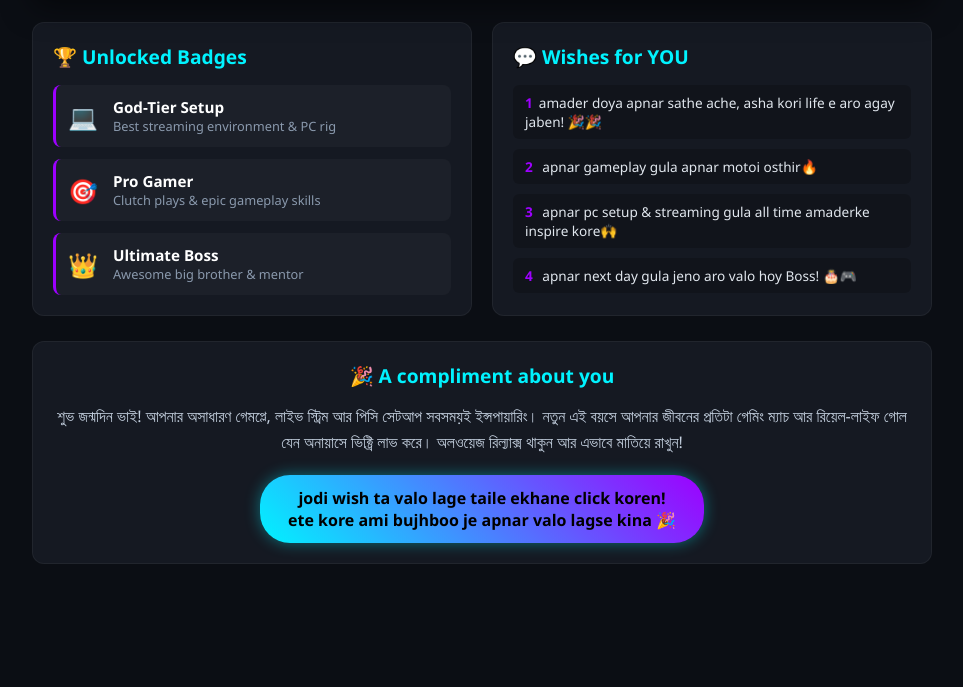
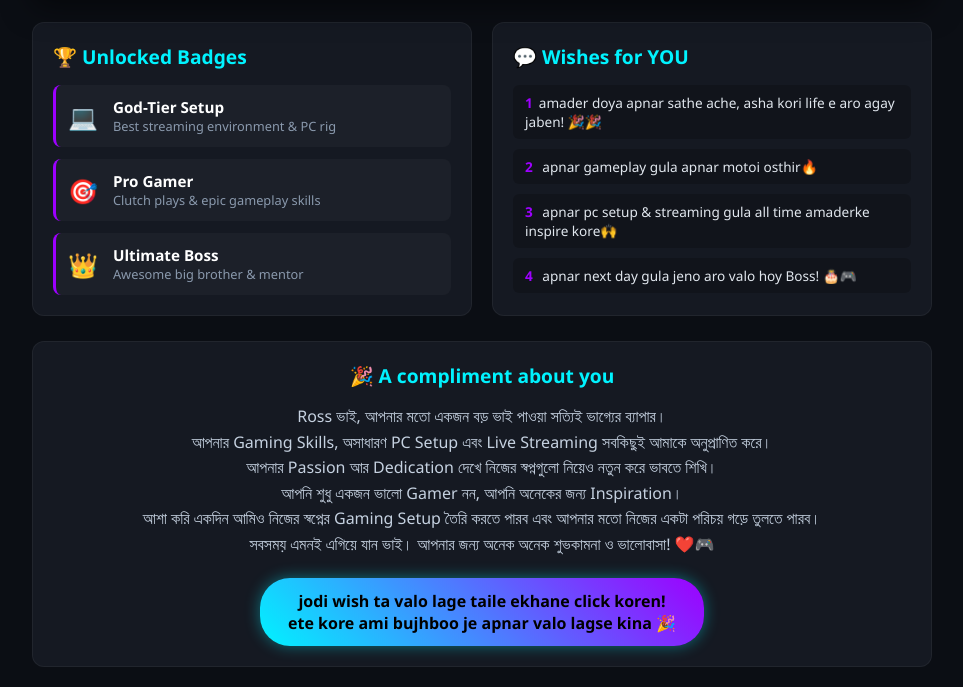
Before and after one commit to gamer-ahnaf/Ross-Mahbub, a plain HTML site: page index.html in a window 1280 px wide. Shown: the part 213-900 px from the top of the page, without its empty margins (158-1121 px from the left). Before the commit the page ends 800 px from the top, so only its background shows below. Drawn offline with Linux system fonts and the light colour scheme.

Commit message:
Update birthday wish message in index.html

```diff
--- a/index.html
+++ b/index.html
@@ -73,7 +73,12 @@
     <footer class="card special-wish">
       <h2 class="card-title" style="justify-content: center;">🎉 A compliment about you</h2>
       <p class="wish-text">
-        শুভ জন্মদিন ভাই! আপনার অসাধারণ গেমপ্লে, লাইভ স্ট্রিম আর পিসি সেটআপ সবসময়ই ইন্সপায়ারিং। নতুন এই বয়সে আপনার জীবনের প্রতিটা গেমিং ম্যাচ আর রিয়েল-লাইফ গোল যেন অনায়াসে ভিক্ট্রি লাভ করে। অলওয়েজ রিল্যাক্স থাকুন আর এভাবে মাতিয়ে রাখুন!
+        Ross ভাই, আপনার মতো একজন বড় ভাই পাওয়া সত্যিই ভাগ্যের ব্যাপার।<br>
+        আপনার Gaming Skills, অসাধারণ PC Setup এবং Live Streaming সবকিছুই আমাকে অনুপ্রাণিত করে।<br>
+        আপনার Passion আর Dedication দেখে নিজের স্বপ্নগুলো নিয়েও নতুন করে ভাবতে শিখি।<br>
+        আপনি শুধু একজন ভালো Gamer নন, আপনি অনেকের জন্য Inspiration।<br>
+        আশা করি একদিন আমিও নিজের স্বপ্নের Gaming Setup তৈরি করতে পারব এবং আপনার মতো নিজের একটা পরিচয় গড়ে তুলতে পারব।<br>
+        সবসময় এমনই এগিয়ে যান ভাই। আপনার জন্য অনেক অনেক শুভকামনা ও ভালোবাসা! ❤️🎮<br>
       </p>
       <a href="" class="btn-gg">jodi wish ta valo lage taile ekhane click koren!<br>
                                  ete kore ami bujhboo je apnar valo lagse kina 🎉</a>
```
